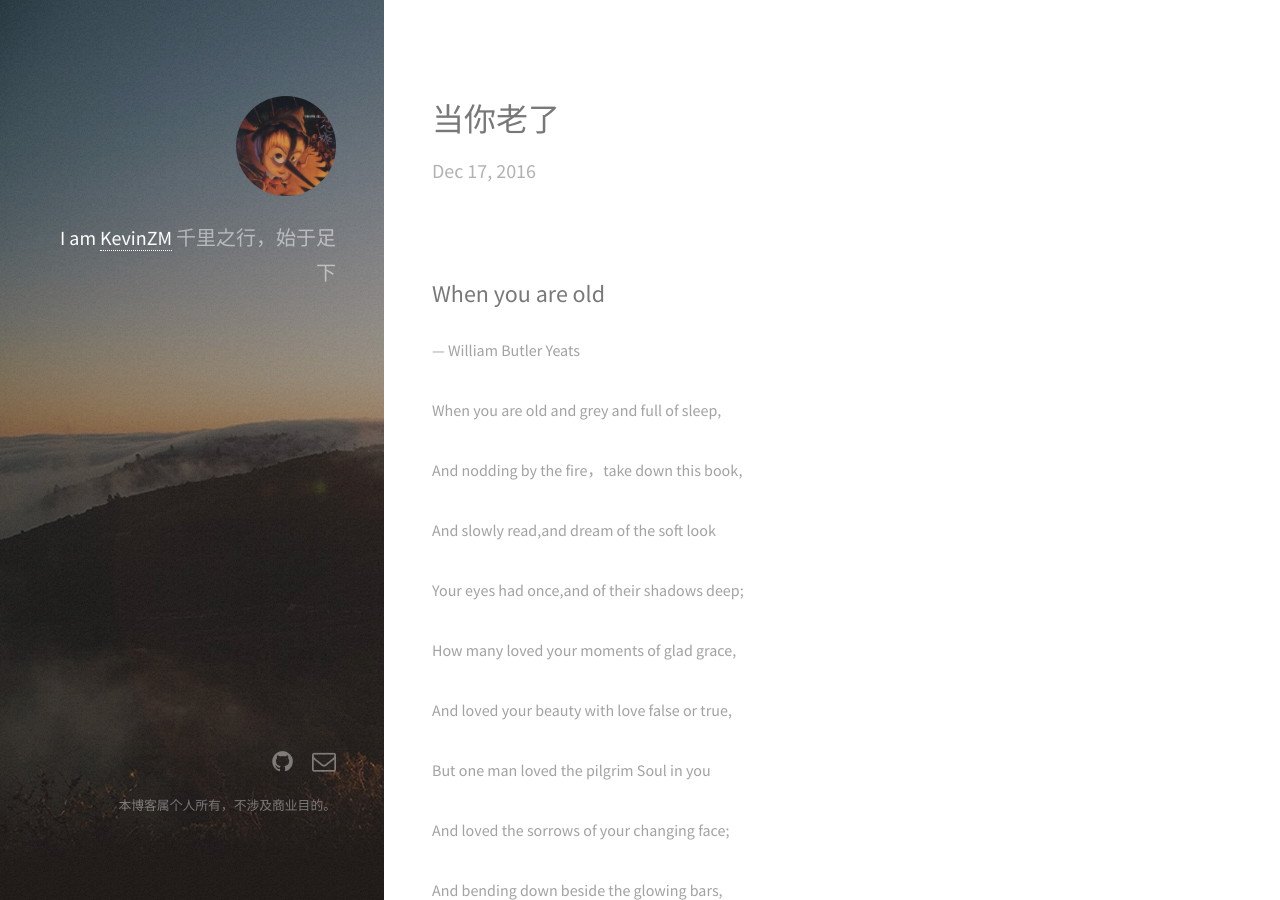
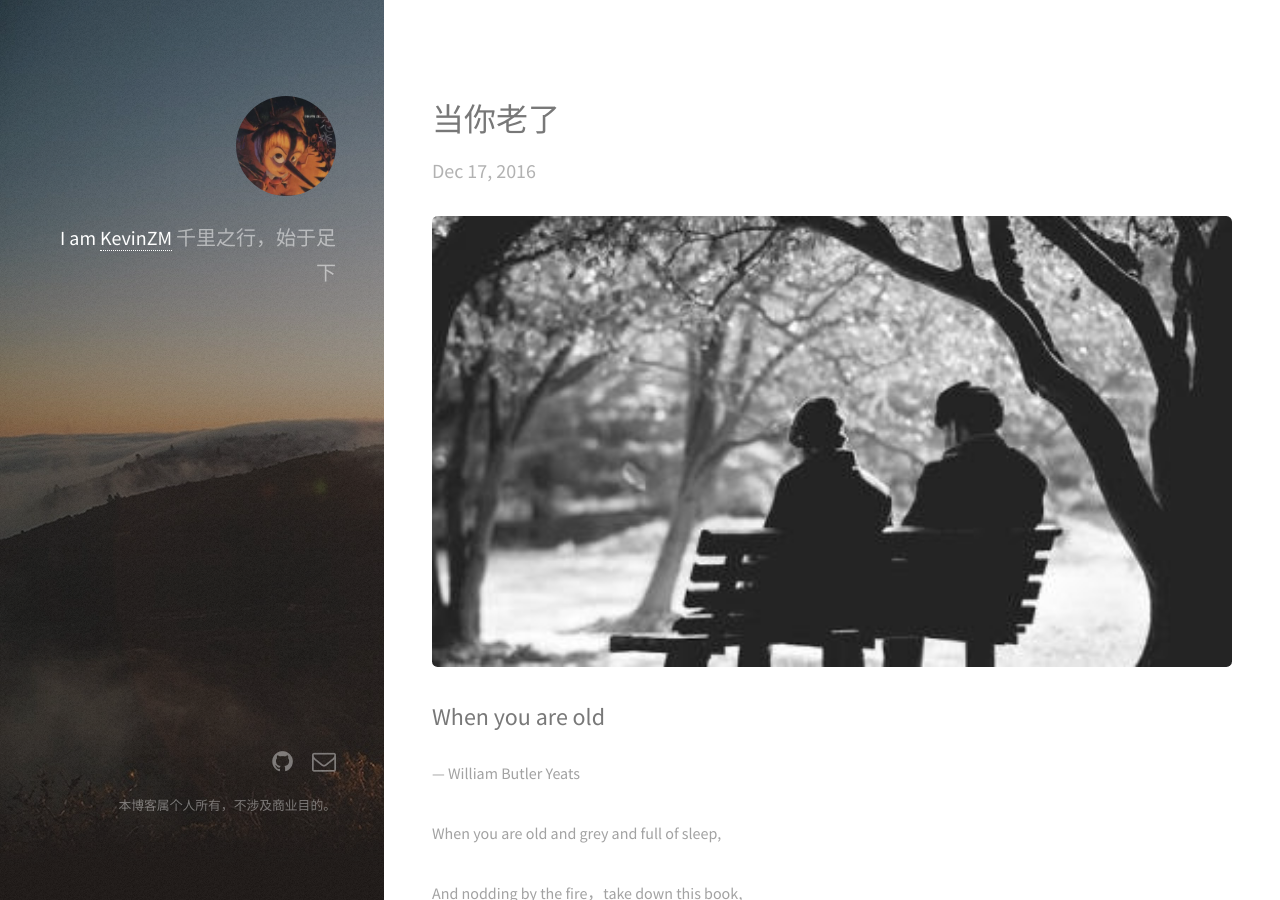
Before and after one commit to KevinZM/kevinzmmmmm.github.io, a Jekyll site: the page built from _posts/2016-12-17-当你老了.md, in a window 1280 px wide and 900 px high. Built offline with Jekyll 4.4.1, drawn with Linux system fonts in a browser that asks for light colours; our own code applies the rules of GitHub Pages for plain Markdown files.

Commit message:
图像修改

```diff
--- a/_posts/2016-12-17-当你老了.md
+++ b/_posts/2016-12-17-当你老了.md
@@ -1,4 +1,7 @@
-![](wyro.jpg)
+---
+layout: post
+---
+<img src="/images/wyro.jpg" class="fit image">
 
 
 ## When you are old
```
